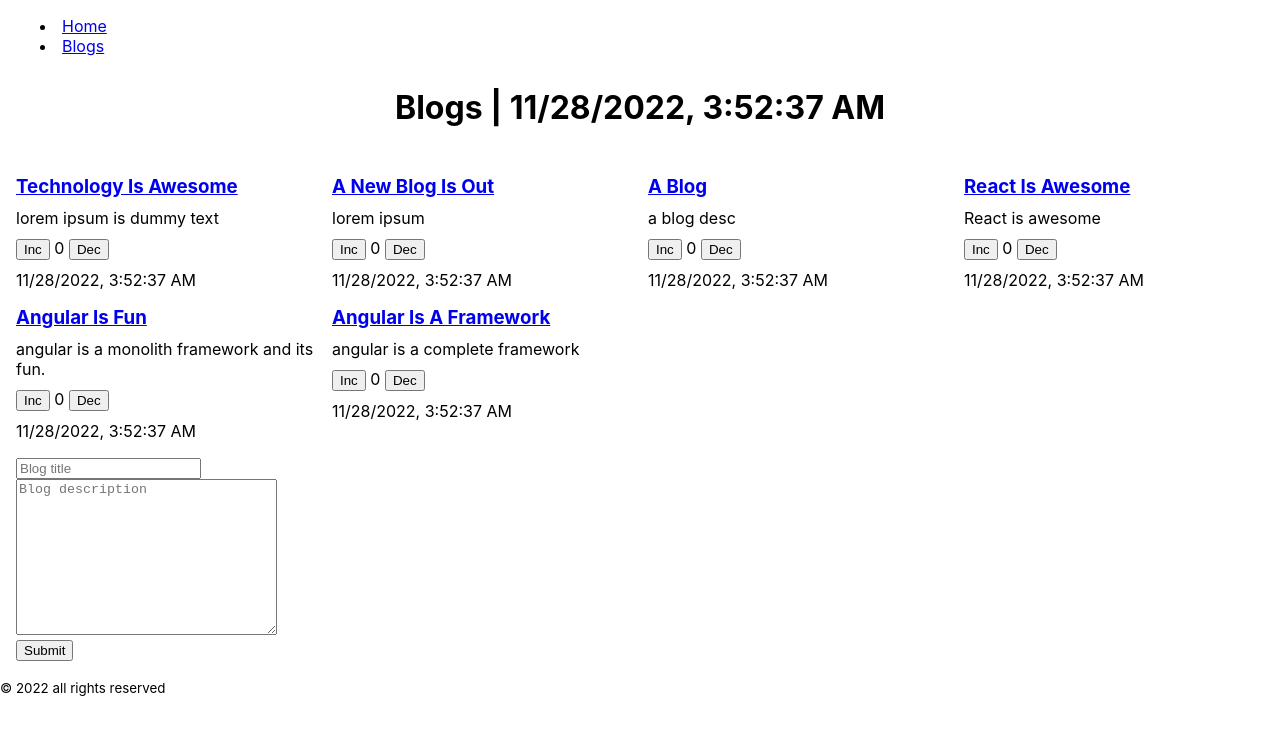
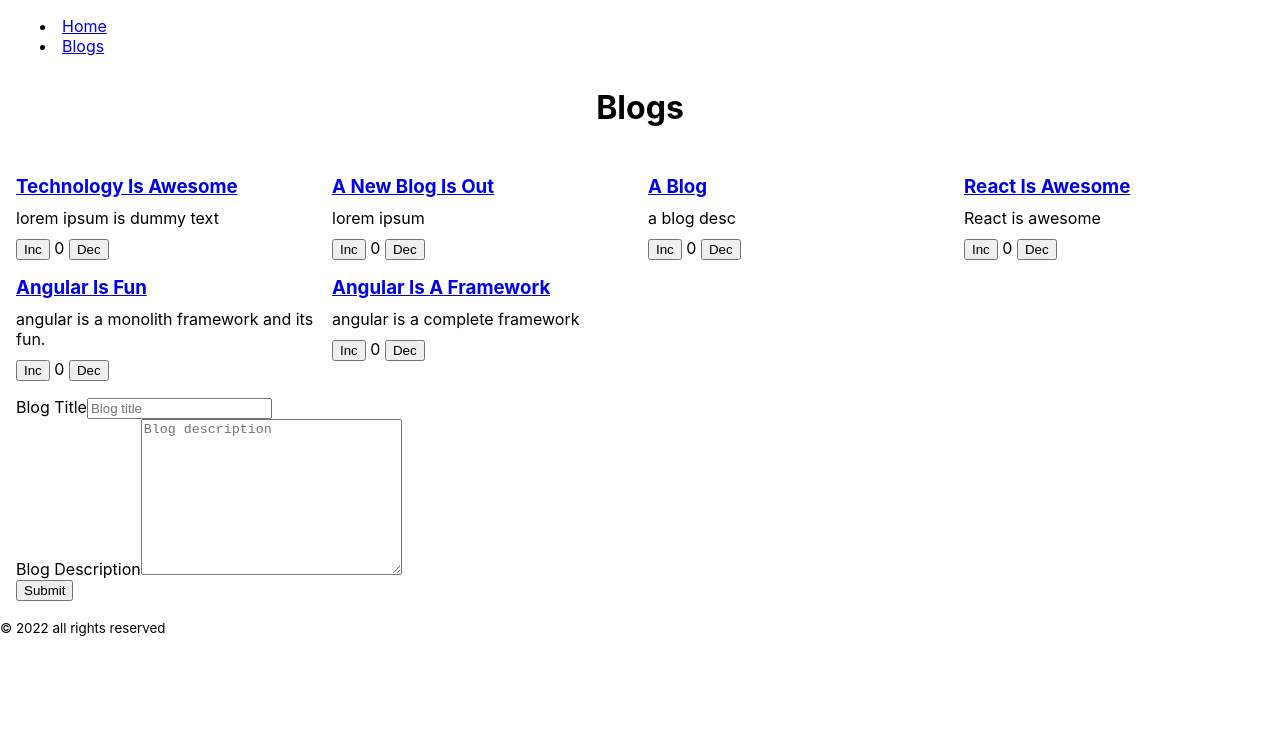
Before and after one commit to arkisoul/coforge-feIII, a React (Create React App) app in the folder blogs-react/: page /blogs in a window 1280 px wide. Shown: the top 734 px of the page. Built offline with nearby package versions, Linux system fonts and the light colour scheme; data requests are answered from the project's data file.

Commit message:
unit testing jest + react testing library

```diff
--- a/blogs-react/package.json
+++ b/blogs-react/package.json
@@ -19,7 +19,7 @@
   "scripts": {
     "start": "react-scripts start",
     "build": "react-scripts build",
-    "test": "react-scripts test",
+    "test": "react-scripts test --coverage --transformIgnorePatterns 'node_modules/(?!axios)/'",
     "eject": "react-scripts eject",
     "server": "json-server-auth --watch db.json --port=4000"
   },
--- a/blogs-react/src/components/app/App.jsx
+++ b/blogs-react/src/components/app/App.jsx
@@ -5,12 +5,6 @@ import { BlogDetail } from '../blog-detail/blog-detail';
 import './App.css';
 
 export function App() {
-  const nums = [1, 2, 3, 4, 5, 6, 7, 8, 9];
-  const squares = [];
-
-  nums.forEach(num => squares.push(num ** 2));
-  const cubes = nums.map(num => num ** 3);
-
   return (
     <div className="App">
       <header>
--- a/blogs-react/src/components/blog/Blog.jsx
+++ b/blogs-react/src/components/blog/Blog.jsx
@@ -24,7 +24,7 @@ export const BlogComponent = ({ blog }) => {
   }, []); // dependency array/dep array
 
   return (
-    <div className="blog" ref={inputElement}>
+    <div className="blog" ref={inputElement} data-testid="blog-item">
       <h3>
         <Link to={`/blogs/${blog.id}`}>{blog.title}</Link>
       </h3>
@@ -49,7 +49,6 @@ export const BlogComponent = ({ blog }) => {
           Dec
         </button>
       </div>
-      <div className="time">{time.toLocaleString()}</div>
     </div>
   );
 }
--- a/blogs-react/src/components/blogs/Blogs.jsx
+++ b/blogs-react/src/components/blogs/Blogs.jsx
@@ -9,7 +9,7 @@ import "./Blogs.css";
 
 class BlogsComponent extends Component {
   constructor(props) {
-    console.log(props);
+    // console.log(props);
     super(props);
     this.state = {
       time: new Date(),
@@ -24,7 +24,7 @@ class BlogsComponent extends Component {
 
   componentDidMount() {
     this.props.fetchAllBlogs();
-    console.log("componentDidMount");
+    // console.log("componentDidMount");
     this.intervalId = setInterval(() => {
       this.setState({ time: new Date() });
     }, 1000);
@@ -32,7 +32,7 @@ class BlogsComponent extends Component {
 
   componentWillUnmount() {
     clearInterval(this.intervalId);
-    console.log("componentWillUnmount");
+    // console.log("componentWillUnmount");
   }
 
   // changeTitle = async (value) => {
@@ -71,7 +71,7 @@ class BlogsComponent extends Component {
   render() {
     return (
       <section className="blogs-container">
-        <h2>Blogs | {this.state.time.toLocaleString()}</h2>
+        <h2>Blogs</h2>
         {this.props.blogsFromStore.map((blog) => (
           <BlogComponent
             blog={blog}
@@ -81,7 +81,7 @@ class BlogsComponent extends Component {
         ))}
         <form action="" className="add-blog">
           <div className="form-group">
-            <label htmlFor="title"></label>
+            <label htmlFor="title">Blog Title</label>
             <input
               id="title"
               type="text"
@@ -93,7 +93,7 @@ class BlogsComponent extends Component {
             />
           </div>
           <div className="form-group">
-            <label htmlFor="desc"></label>
+            <label htmlFor="desc">Blog Description</label>
             <textarea
               name="desc"
               id="desc"
```
Also changed, not shown: 2 other files (tests, documents, lock files or other folders).
